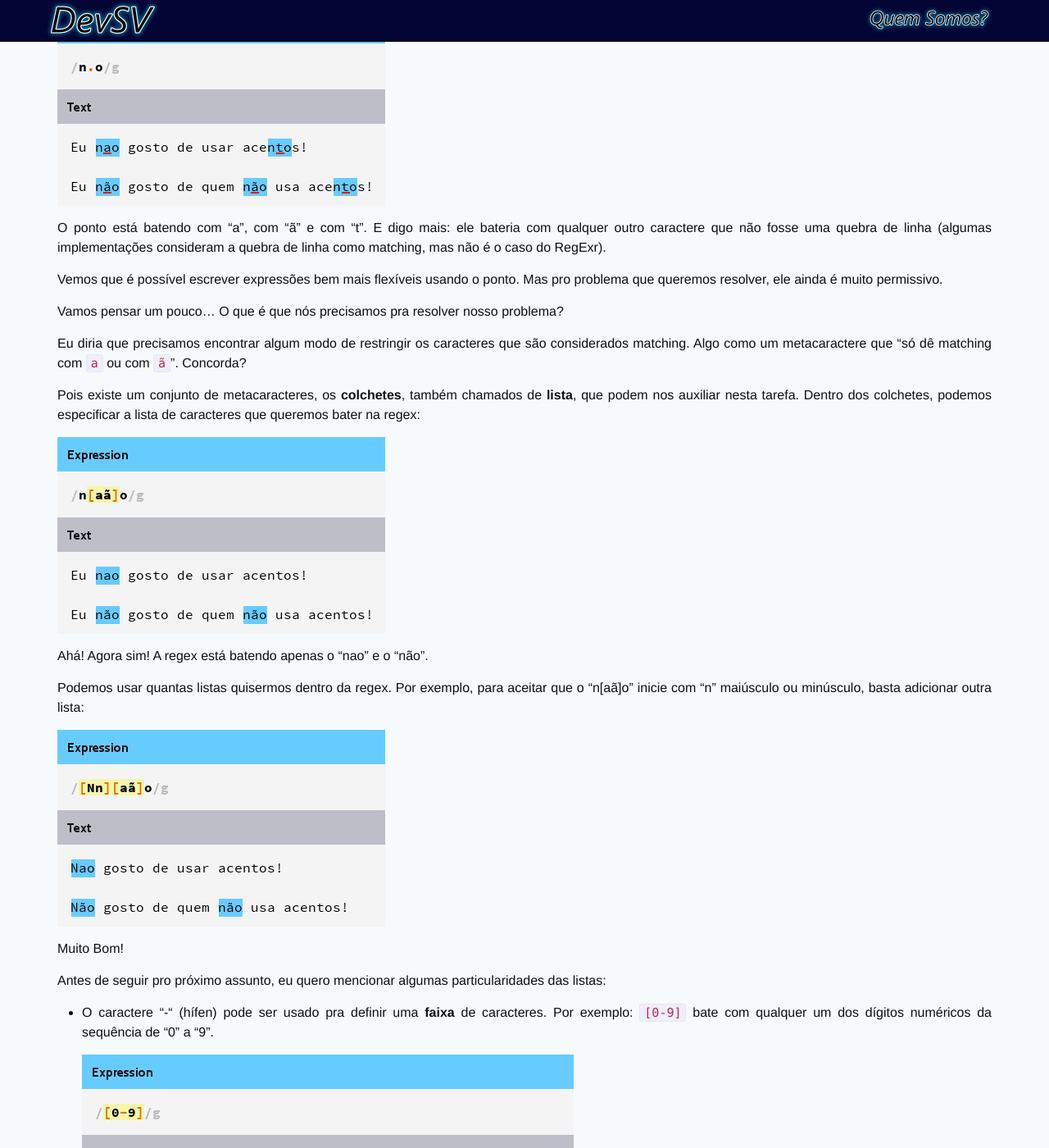
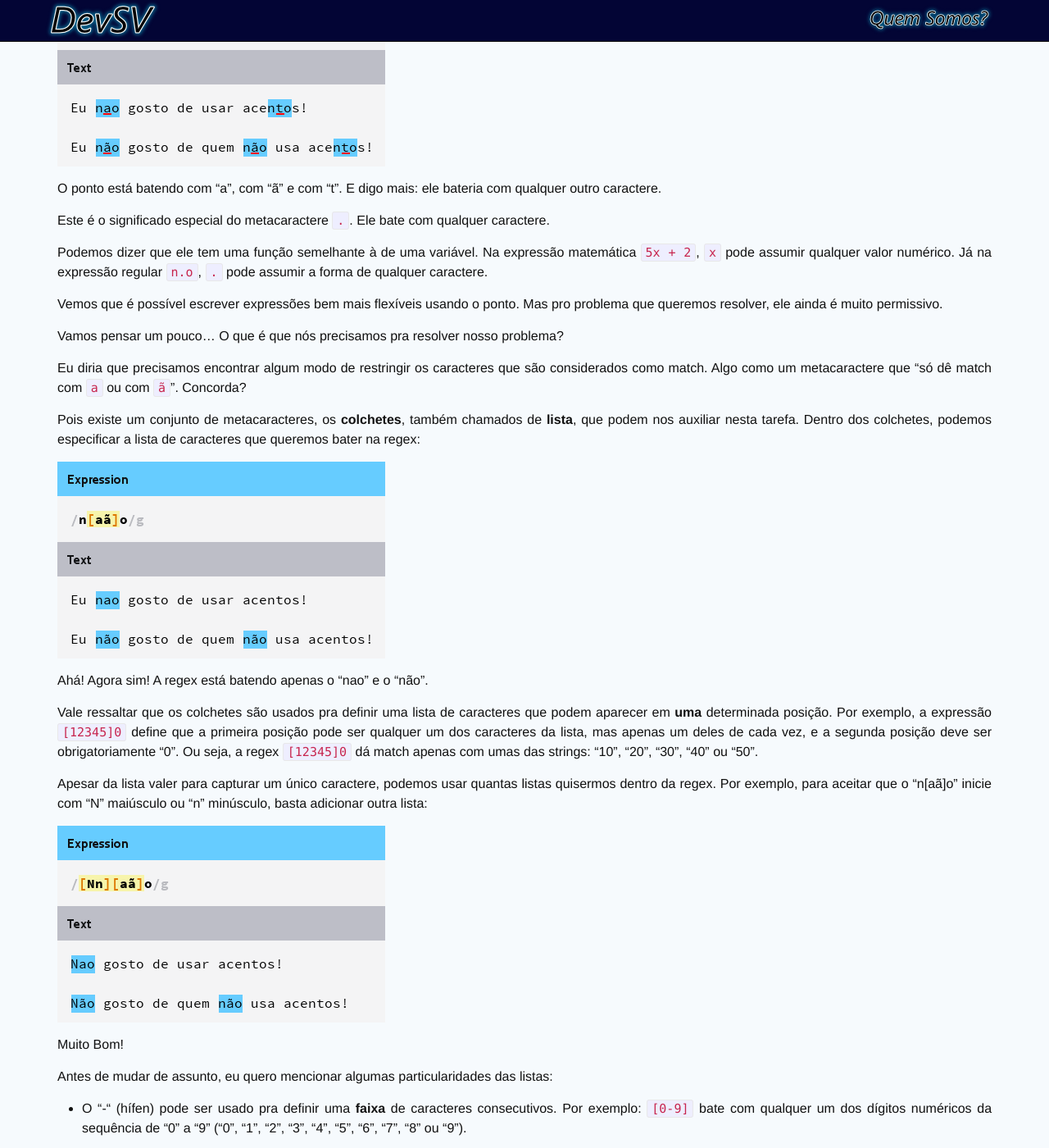
Before and after one commit to devsvbr/devsvbr.github.io, a Jekyll site: the page built from _posts/2017-03-31-falando-sobre-expressoes-regulares-primeiros-metacaracteres.md, in a window 1280 px wide and 1400 px high, scrolled down 1305 px. Shown: the whole window at 82% size. Built offline with Jekyll 4.4.1, drawn with Linux system fonts in a browser that asks for light colours; some of the changed text lies outside the part shown.

Commit message:
revisao post #3 sobre ER

```diff
--- a/_posts/2017-03-31-falando-sobre-expressoes-regulares-primeiros-metacaracteres.md
+++ b/_posts/2017-03-31-falando-sobre-expressoes-regulares-primeiros-metacaracteres.md
@@ -6,9 +6,9 @@
 ---
 E aí pessoas!
 
-No [último post]({{ site.baseurl }}{% link _posts/2017-03-30-falando-sobre-expressoes-regulares-comecando-com-caracteres-literais.md %}), criamos algumas expressões usando caracteres literais e eu havia dito que "um caractere literal dá matching apenas com um caractere igual a ele".
+No [último post]({{ site.baseurl }}{% link _posts/2017-03-30-falando-sobre-expressoes-regulares-comecando-com-caracteres-literais.md %}), criamos algumas expressões usando caracteres comuns e eu havia adiantado que mostraria o tal do **caractere especial**. Pois vamos lá.
 
-Agora, quero complementar dizendo que alguns caracteres não são interpretados como um caractere literal dentro da regex. Eles são chamados de **metacaracteres**, ou **caracteres especias**, e são os grandes responsáveis por expandir os horizontes de matching de uma regex.
+Os **caracteres especiais** são conhecidos como **metacaracteres** e são os grandes responsáveis por expandir os horizontes de matching de uma regex.
 
 Pra ver um deles em ação, considere as frases abaixo:
 
@@ -16,7 +16,7 @@
 >
 > Eu não gosto de quem não usa acentos!
 
-Meu objetivo aqui, é encontrar todas as palavras "não" do texto. Até aqui, sem novidades, podemos especificar a string na regex:
+Meu objetivo aqui, é encontrar todas as palavras "não" do texto. Até aqui, sem novidades, podemos especificar na regex a string que queremos encontrar:
 
 ![imagem ilustrando matching da regex "não"]({{ "/img/posts/2017-03-31-matching-nao-1.png" | prepend: site.baseurl }})
 
@@ -30,17 +30,21 @@
 
 Hmmm... Muito bom, conseguimos capturar tanto o "não" quanto o "nao". Mas vejam só, chegamos no objetivo? Acho que não. Aquele "nto" não deveria fazer parte do matching! Conseguiu ver o que o ponto está fazendo?
 
-Olhe atentamente quais foram os caracteres que deram matching com o ponto:
+Olhe atentamente quais foram os caracteres que deram match com o ponto:
 
 ![imagem ilustrando os matchings do ponto]({{ "/img/posts/2017-03-31-matching-nao-3.png" | prepend: site.baseurl }})
 
-O ponto está batendo com "a", com "ã" e com "t". E digo mais: ele bateria com qualquer outro caractere que não fosse uma quebra de linha (algumas implementações consideram a quebra de linha como matching, mas não é o caso do RegExr).
+O ponto está batendo com "a", com "ã" e com "t". E digo mais: ele bateria com qualquer outro caractere.
+
+Este é o significado especial do metacaractere `.`. Ele bate com qualquer caractere.
+
+Podemos dizer que ele tem uma função semelhante à de uma variável. Na expressão matemática `5x + 2`, `x` pode assumir qualquer valor numérico. Já na expressão regular `n.o`, `.` pode assumir a forma de qualquer caractere.
 
 Vemos que é possível escrever expressões bem mais flexíveis usando o ponto. Mas pro problema que queremos resolver, ele ainda é muito permissivo.
 
 Vamos pensar um pouco... O que é que nós precisamos pra resolver nosso problema?
 
-Eu diria que precisamos encontrar algum modo de restringir os caracteres que são considerados matching. Algo como um metacaractere que "só dê matching com `a` ou com `ã`". Concorda?
+Eu diria que precisamos encontrar algum modo de restringir os caracteres que são considerados como match. Algo como um metacaractere que "só dê match com `a` ou com `ã`". Concorda?
 
 Pois existe um conjunto de metacaracteres, os **colchetes**, também chamados de **lista**, que podem nos auxiliar nesta tarefa. Dentro dos colchetes, podemos especificar a lista de caracteres que queremos bater na regex:
 
@@ -48,19 +52,23 @@
 
 Ahá! Agora sim! A regex está batendo apenas o "nao" e o "não".
 
-Podemos usar quantas listas quisermos dentro da regex. Por exemplo, para aceitar que o "n[aã]o" inicie com "n" maiúsculo ou minúsculo, basta adicionar outra lista:
+Vale ressaltar que os colchetes são usados pra definir uma lista de caracteres que podem aparecer em **uma** determinada posição. Por exemplo, a expressão `[12345]0` define que a primeira posição pode ser qualquer um dos caracteres da lista, mas apenas um deles de cada vez, e a segunda posição deve ser obrigatoriamente "0". Ou seja, a regex `[12345]0` dá match apenas com umas das strings: "10", "20", "30", "40" ou "50".
+
+Apesar da lista valer para capturar um único caractere, podemos usar quantas listas quisermos dentro da regex. Por exemplo, para aceitar que o "n[aã]o" inicie com "N" maiúsculo ou "n" minúsculo, basta adicionar outra lista:
 
 ![imagem ilustrando matching da regex usando 2 listas]({{ "/img/posts/2017-03-31-matching-nao-5.png" | prepend: site.baseurl }})
 
 Muito Bom!
 
-Antes de seguir pro próximo assunto, eu quero mencionar algumas particularidades das listas:
+Antes de mudar de assunto, eu quero mencionar algumas particularidades das listas:
 
-- O caractere "-" (hífen) pode ser usado pra definir uma **faixa** de caracteres. Por exemplo: `[0-9]` bate com qualquer um dos dígitos numéricos da sequência de "0" a "9".
+- O "-" (hífen) pode ser usado pra definir uma **faixa** de caracteres consecutivos. Por exemplo: `[0-9]` bate com qualquer um dos dígitos numéricos da sequência de "0" a "9" ("0", "1", "2", "3", "4", "5", "6", "7", "8" ou "9").
 
   ![imagem ilustrando matching da regex usando lista com faixa]({{ "/img/posts/2017-03-31-colchetes-1.png" | prepend: site.baseurl }})
 
-- O "^" (circunflexo), aparecendo como **primeiro** caractere da lista, **nega** o matching dos itens da lista, em outras palavras, bate com qualquer caractere que **não** esteja listado. Exemplo: `[^0-9]` bate com qualquer caractere que não seja um dígito numérico entre "0" e "9".
+  P.S.: A sequência de caracteres de uma faixa são definidos de acordo com uns _"bagulho muito doido"_ com uns nomes estranhos como _"character set"_ e _"collating sequence"_ do _"locale"_. Assuntos que estão fora do escopo dos posts. Por isto, não é indicada a criação de faixas mirabolantes. Na prática, as faixas mais utilizadas são: `0-9`, `A-Z` e `a-z`.
+
+- O "^" (circunflexo), aparecendo como **primeiro** caractere da lista, **nega** o match dos itens da lista, em outras palavras, bate com qualquer caractere que **não** esteja listado. Exemplo: `[^0-9]` bate com qualquer caractere que não seja um dígito numérico entre "0" e "9".
 
   ![imagem ilustrando matching da regex usando lista negada]({{ "/img/posts/2017-03-31-colchetes-2.png" | prepend: site.baseurl }})
 
@@ -68,11 +76,11 @@
 
   ![imagem ilustrando matching da regex usando lista com hifen]({{ "/img/posts/2017-03-31-colchetes-5.png" | prepend: site.baseurl }})
 
-- O caractere "]" (fecha colchetes), aparecendo como **primeiro** caractere da lista, é tratado como um literal. Exemplo: `[]abc]` bate com "]", "a", "b" ou "c".
+- O caractere "]" (fecha colchetes), aparecendo como **primeiro** elemento da lista, é tratado como um literal. Exemplo: `[]abc]` bate com "]", "a", "b" ou "c".
 
   Aqui era o lugar onde eu postaria o print do RegExr ilustrando o exemplo acima. Mas fui trollado pela API do JavaScript. ¬¬
 
-  No fim foi até bom porque este é um exemplo ao vivo do que eu mencionei no post anterior sobre recursos que estão presentes em algumas implementações, mas não estão presentes em outras. Lembram disso? Pois é, a API usada pelo RegExr não considera o "fecha colchetes" como membro da lista. Mas o grep aceita esta sintaxe, então deixo um print com o grep mesmo:
+  No fim foi até bom porque este é um exemplo ao vivo do que eu mencionei no post anterior sobre o pão de cará... digo... sobre recursos que estão presentes em algumas implementações, mas não estão em outras. Lembram disso? Pois é, a API usada pelo RegExr não considera o "fecha colchetes" como membro da lista. Mas o grep aceita esta sintaxe, então deixo um print com o grep mesmo:
 
   ![imagem ilustrando matching da regex usando lista com fecha colchetes]({{ "/img/posts/2017-03-31-colchetes-3.png" | prepend: site.baseurl }})
 
@@ -98,4 +106,6 @@
   </tbody>
 </table>
 
-Valeu pessoas! Até a próxima! Falou...
+Valeu pessoas! Até a próxima!
+
+Falou...
```
Also changed, not shown: other parts of _posts/2017-03-31-falando-sobre-expressoes-regulares-primeiros-metacaracteres.md (+1 -1 lines).
